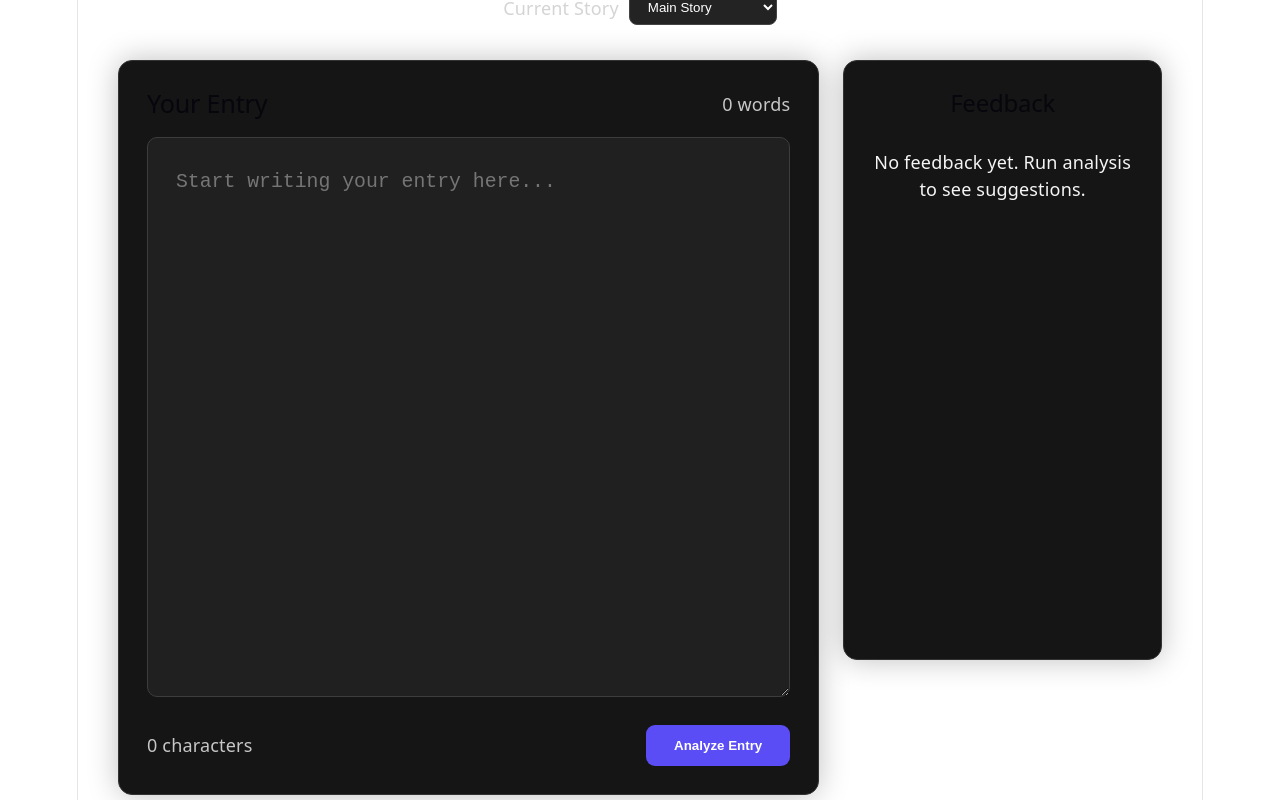
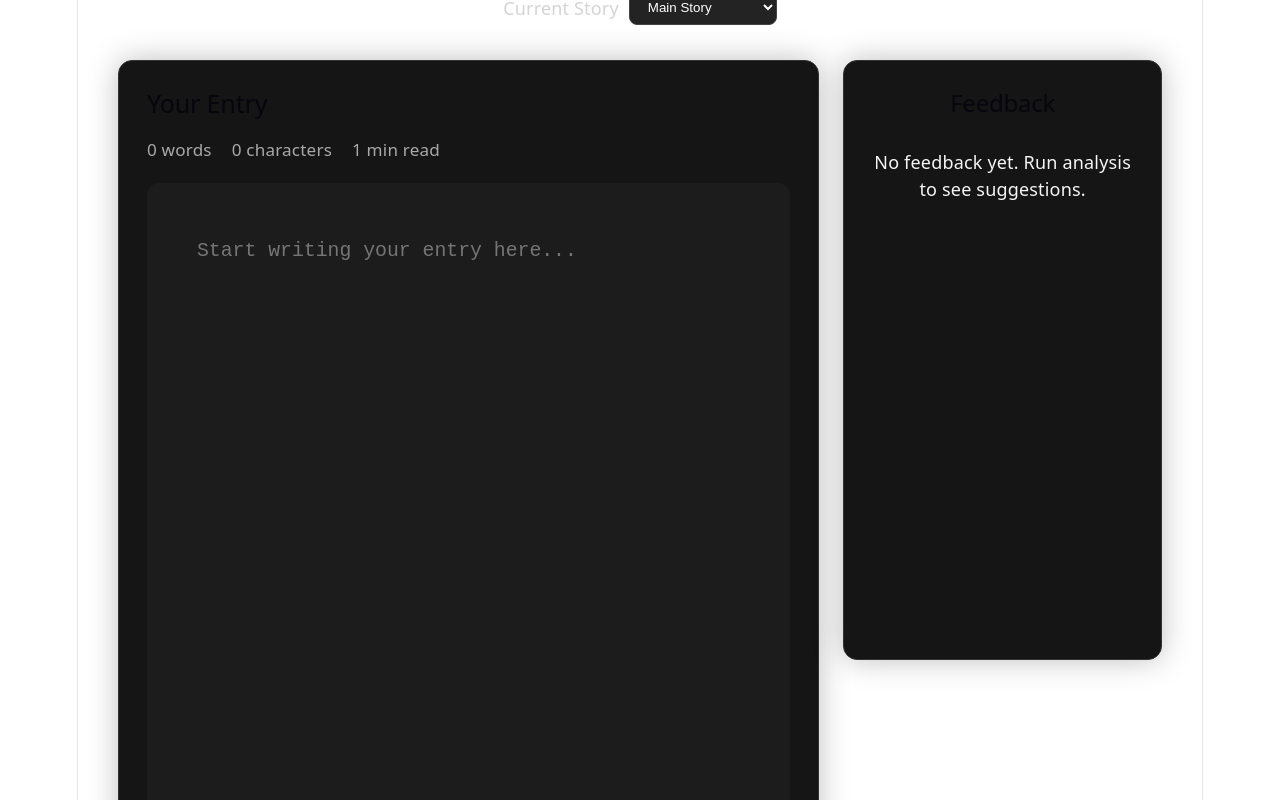
Before and after one commit to Zeta1313/Scribe, a React (Vite) app: page / in a window 1280 px wide. Shown: the part 240-1040 px from the top of the page. Built offline with nearby package versions, Linux system fonts and the light colour scheme.

Commit message:
Editted Journal.css and EntryEditor.jsx to change up how UI looks and added a counter for words, characters , and minutes read.

```diff
--- a/src/components/EntryEditor.jsx
+++ b/src/components/EntryEditor.jsx
@@ -12,11 +12,18 @@ export default function EntryEditor({ onAnalyze }) {
         ? text.trim().split(/\s+/).length
         : 0;
 
+    const readingTime = Math.max(1, Math.ceil(wordCount / 200));
+
     return (
         <div className="editor-card">
             <div className="editor-header">
                 <h2>Your Entry</h2>
+            </div>
+
+            <div className="writing-stats">
                 <span>{wordCount} words</span>
+                <span>{text.length} characters</span>
+                <span>{readingTime} min read</span>
             </div>
 
             <textarea
@@ -26,10 +33,8 @@ export default function EntryEditor({ onAnalyze }) {
             />
 
             <div className="editor-footer">
-                <span>{text.length} characters</span>
-
                 <button onClick={handleSubmit}>
-                Analyze Entry
+                    Analyze Entry
                 </button>
             </div>
         </div>
--- a/src/pages/Journal.css
+++ b/src/pages/Journal.css
@@ -71,27 +71,33 @@
 /* Text Area */
 textarea {
     width: 100%;
-    min-height: 560px;
-    padding: 28px;
-    border-radius: 10px;
-    border: 1px solid #3d3d3d;
-    background: #202020;
+    max-width: 850px;
+    margin: 0 auto;
+    display: block;
+    min-height: 650px;
+    padding: 50px;
+    border-radius: 12px;
+    border: none;
+    background: #1c1c1c;
     color: white;
     font-size: 1.1rem;
-    line-height: 1.7;
+    line-height: 1.9;
     resize: vertical;
     outline: none;
 }
 
 textarea:focus {
     border-color: #6d5dfc;
+
+    box-shadow:
+        0 0 0 1px #6d5dfc,
+        0 0 20px rgba(109,93,252,.25);
 }
 
 .editor-footer {
     display: flex;
-    justify-content: space-between;
-    align-items: center;
-    margin-top: 22px;
+    justify-content: flex-end;
+    margin-top: 25px;
 }
 
 /* Analyze Button */
@@ -205,6 +211,14 @@ button:hover {
     border-radius: 8px;
 }
 
+.writing-stats {
+    display: flex;
+    gap: 20px;
+    margin-bottom: 20px;
+    color: #a9a9a9;
+    font-size: .95rem;
+}
+
 @media (max-width: 900px) {
     .main-content {
         grid-template-columns: 1fr;
```
